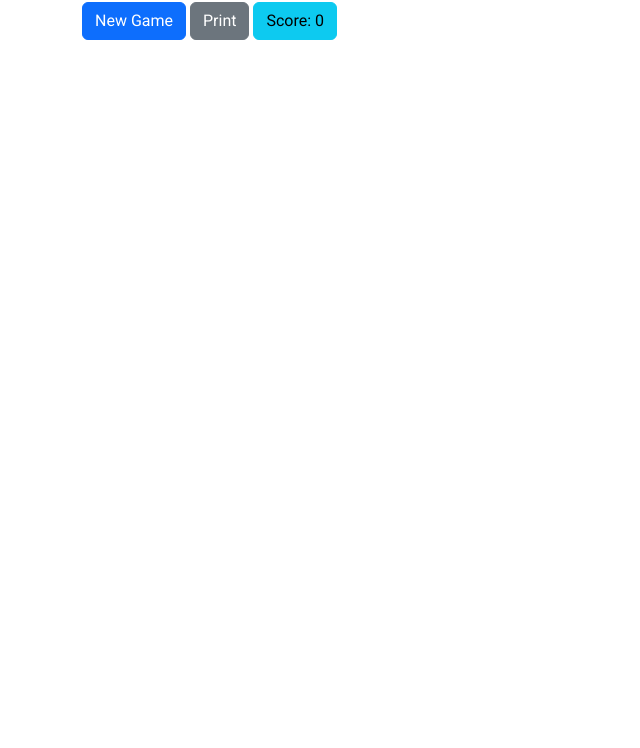
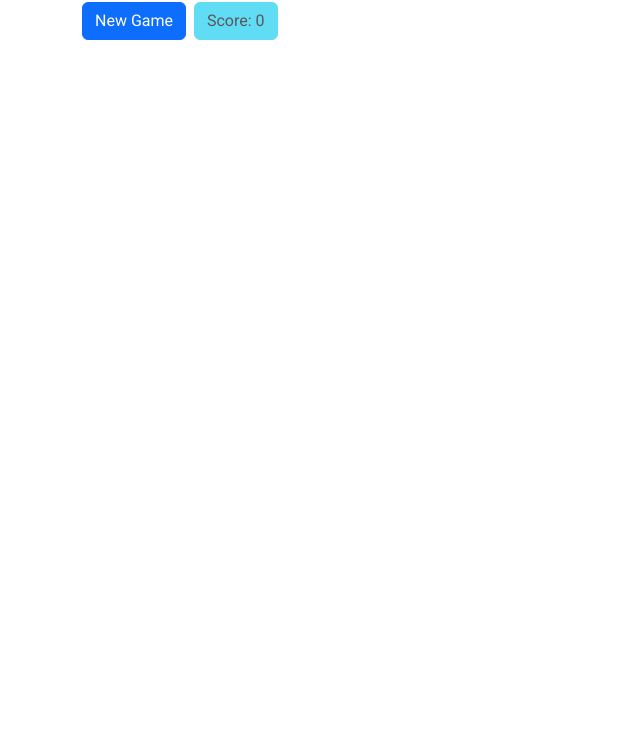
Before and after one commit to BlitzkriegSoftware/quiz_demo, a plain HTML site: page index.html in a window 1280 px wide. Shown: the part 52-800 px from the top of the page, without its empty margins (0-640 px from the left). Drawn offline with nearby package versions, Linux system fonts and the light colour scheme.

Commit message:
Works, styled, 1

```diff
--- a/index.html
+++ b/index.html
@@ -84,13 +84,13 @@
             hx-get="print"
             hx-include="#bdone, #nextq, #score"
             hx-target="#result"
-            class="btn btn-secondary actionbutton"
+            class="btn btn-secondary actionbutton d-none"
           >
             Print
           </button>
         </div>
         <div class="btn-group" role="group">
-          <button id="scoreButton" class="btn btn-info actionbutton">
+          <button id="scoreButton" class="btn btn-info actionbutton" disabled>
             Score: <span id="dscore">0</span>
           </button>
         </div>
@@ -105,7 +105,7 @@
     </div>
 
     <script>
-      const doDebug = true;
+      const doDebug = false;
       document.addEventListener("htmx:afterRequest", function (event) {
         json = event.detail.xhr.getResponseHeader("HX-Trigger");
         if (json != null) {
```
